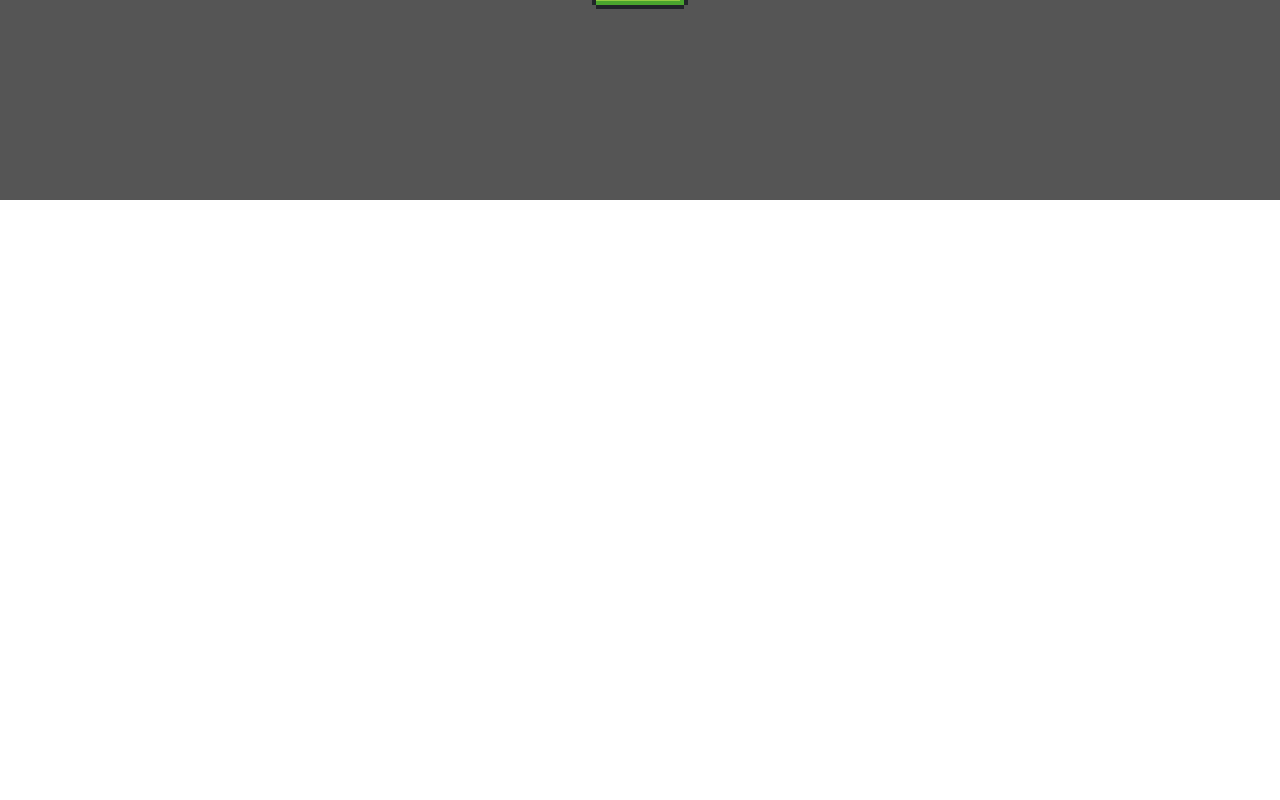
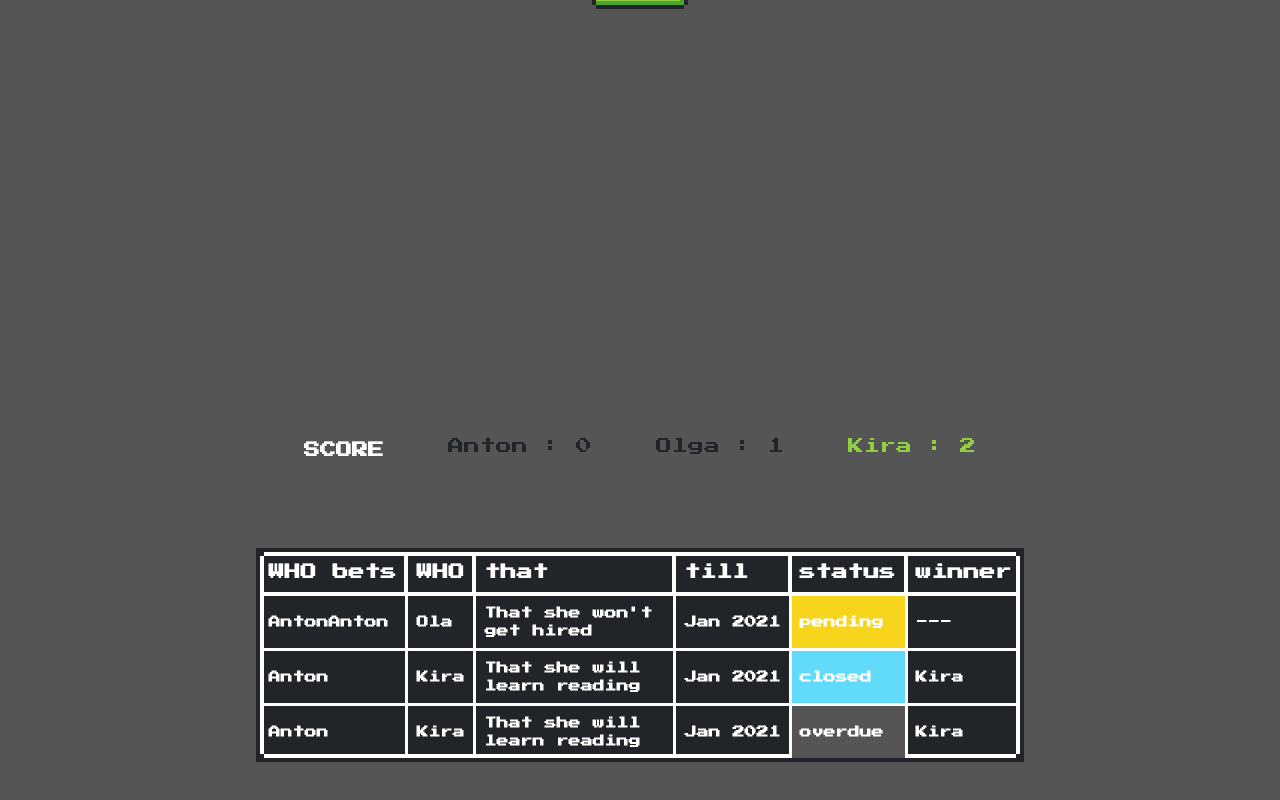
Before and after one commit to Kapuchinskaya/Long-Term-Bets, a React (Create React App) app in the folder long-term-betsp/: page / in a window 1280 px wide. Shown: the part 1400-2200 px from the top of the page. Before the commit the page ends 1600 px from the top, so only its background shows below. Built offline with nearby package versions, Linux system fonts and the light colour scheme.

Commit message:
feat: add page with all bets

```diff
--- a/long-term-betsp/src/Components/homePage/index.tsx
+++ b/long-term-betsp/src/Components/homePage/index.tsx
@@ -2,6 +2,7 @@ import { ButtonTypes, SubmitButton } from "../../UI/submitButton";
 import { scroller } from "react-scroll";
 import BetPage from "../newBetPage";
 import { Element } from "react-scroll";
+import OldBetsPage from "../oldBetsPage";
 
 const HomePage = (): JSX.Element => {
   const scrollToElement = (element: string | undefined) => {
@@ -27,19 +28,22 @@ const HomePage = (): JSX.Element => {
             text="BET?"
             styleName={`${ButtonTypes.Error + " home-page-btn"}`}
             onClick={scrollToElement}
-            element="betPage"
+            element="newBetPage"
           />
           <h2>or</h2>
           <SubmitButton
             text="CHECK BETS?"
             styleName={`${ButtonTypes.Primary + " home-page-btn"}`}
             onClick={scrollToElement}
-            element="betPage"
+            element="oldBetsPage"
           />
         </div>
       </div>
-      <Element name="betPage">
+      <Element name="newBetPage">
         <BetPage />
+      </Element>
+      <Element name="oldBetsPage">
+        <OldBetsPage />
       </Element>
     </div>
   );
--- /dev/null
+++ b/long-term-betsp/src/Components/oldBetsPage/index.tsx
@@ -0,0 +1,50 @@
+import { debaters } from "../../UI/selectField";
+import { bets } from "../../Resources/dataBets";
+
+const winner = "Kira";
+
+const OldBetsPage = () => {
+  return (
+    <div className="page-wrapper">
+      <div className="row-wrapper">
+        <h3>SCORE</h3>
+        {debaters.map((debater, index) => (
+          <div
+            key={index}
+            className={debater === winner ? "score-item winner" : "score-item"}
+          >
+            <p>{`${debater} : ${index}`}</p>
+          </div>
+        ))}
+      </div>
+      <div className="nes-table-responsive">
+        <table className="nes-table is-bordered is-dark">
+          <thead>
+            <tr>
+              <th>WHO bets</th>
+              <th>WHO</th>
+              <th>that</th>
+              <th>till</th>
+              <th>status</th>
+              <th>winner</th>
+            </tr>
+          </thead>
+          <tbody>
+            {bets.map((bet, index) => (
+              <tr key={index}>
+                <th className="middle-cell">{bet.whoFirst}</th>
+                <th className="middle-cell">{bet.whoSecond}</th>
+                <th className="big-cell">{bet.topic}</th>
+                <th className="middle-cell">{bet.date}</th>
+                <th className={`${bet.status} middle-cell  `}>{bet.status}</th>
+                <th className="middle-cell">{bet.winner}</th>
+              </tr>
+            ))}
+          </tbody>
+        </table>
+      </div>
+    </div>
+  );
+};
+
+export default OldBetsPage;
--- /dev/null
+++ b/long-term-betsp/src/Resources/dataBets.tsx
@@ -0,0 +1,49 @@
+enum StatusTypes {
+  Pending = "pending",
+  Closed = "closed",
+  Overdue = "overdue",
+}
+
+class Bet {
+  constructor(
+    public whoFirst: string,
+    public whoSecond: string,
+    public topic: string,
+    public date: string,
+    public status: string,
+    public winner: string
+  ) {}
+}
+
+let bets: Bet[] = [];
+
+const betOne = new Bet(
+  "AntonAnton",
+  "Ola",
+  "That she won't get hired",
+  "Jan 2021",
+  "pending",
+  "---"
+);
+
+const betTwo = new Bet(
+  "Anton",
+  "Kira",
+  "That she will learn reading",
+  "Jan 2021",
+  "closed",
+  "Kira"
+);
+const betThree = new Bet(
+  "Anton",
+  "Kira",
+  "That she will learn reading",
+  "Jan 2021",
+  "overdue",
+  "Kira"
+);
+
+bets.push(betOne);
+bets.push(betTwo);
+bets.push(betThree);
+export { StatusTypes, Bet, bets };
--- a/long-term-betsp/src/Resources/styles/App.css
+++ b/long-term-betsp/src/Resources/styles/App.css
@@ -85,10 +85,6 @@ h3 {
 }
 
 /*////////////////////////////
-///             UI         ///
-///////////////////////////*/
-
-/*////////////////////////////
 ///        HOME PAGE      ///
 ///////////////////////////*/
 
@@ -105,3 +101,29 @@ h3 {
   margin-right: 15px;
   color: white;
 }
+
+/*////////////////////////////
+///     OLD BETS PAGE     ///
+///////////////////////////*/
+.winner {
+  color: #92cc41;
+}
+tbody {
+  font-size: 12px;
+}
+.middle-cell {
+  max-width: 160px;
+}
+.big-cell {
+  max-width: 200px;
+}
+
+.pending {
+  background-color: #f7d51d;
+}
+.closed {
+  background-color: #61dafb;
+}
+.overdue {
+  background-color: #555555;
+}
```
